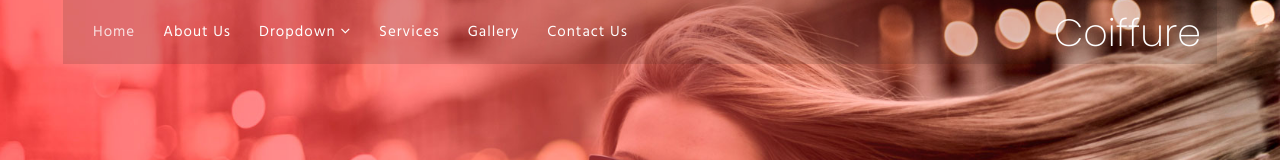
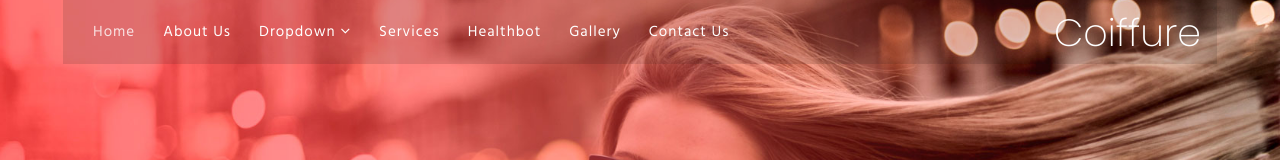
Before and after one commit to pavanibca19/project3, a plain HTML site: page index.html in a window 1280 px wide. Shown: the top 160 px of the page. Drawn offline with Linux system fonts and the light colour scheme.

Commit message:
Update index.html

```diff
--- a/index.html
+++ b/index.html
@@ -67,6 +67,7 @@
 									</ul>
 								</li>
 								<li><a href="#services" class="drop-text">Services</a></li>
+								 <li><a href="Healthbot5.html">Healthbot</a></li>
 								<li><a href="#gallery">Gallery</a></li>
 								<li><a href="#contact">Contact Us</a></li>
 							</ul>
```
